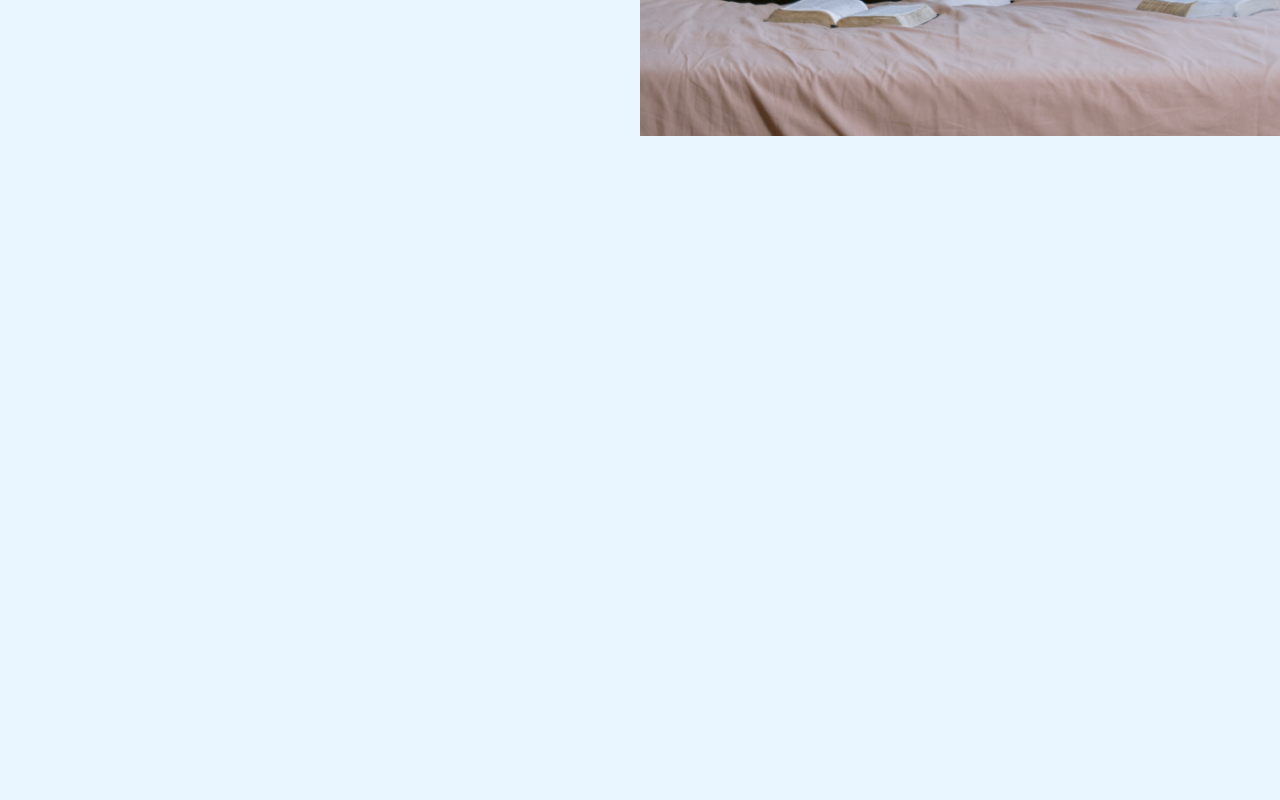
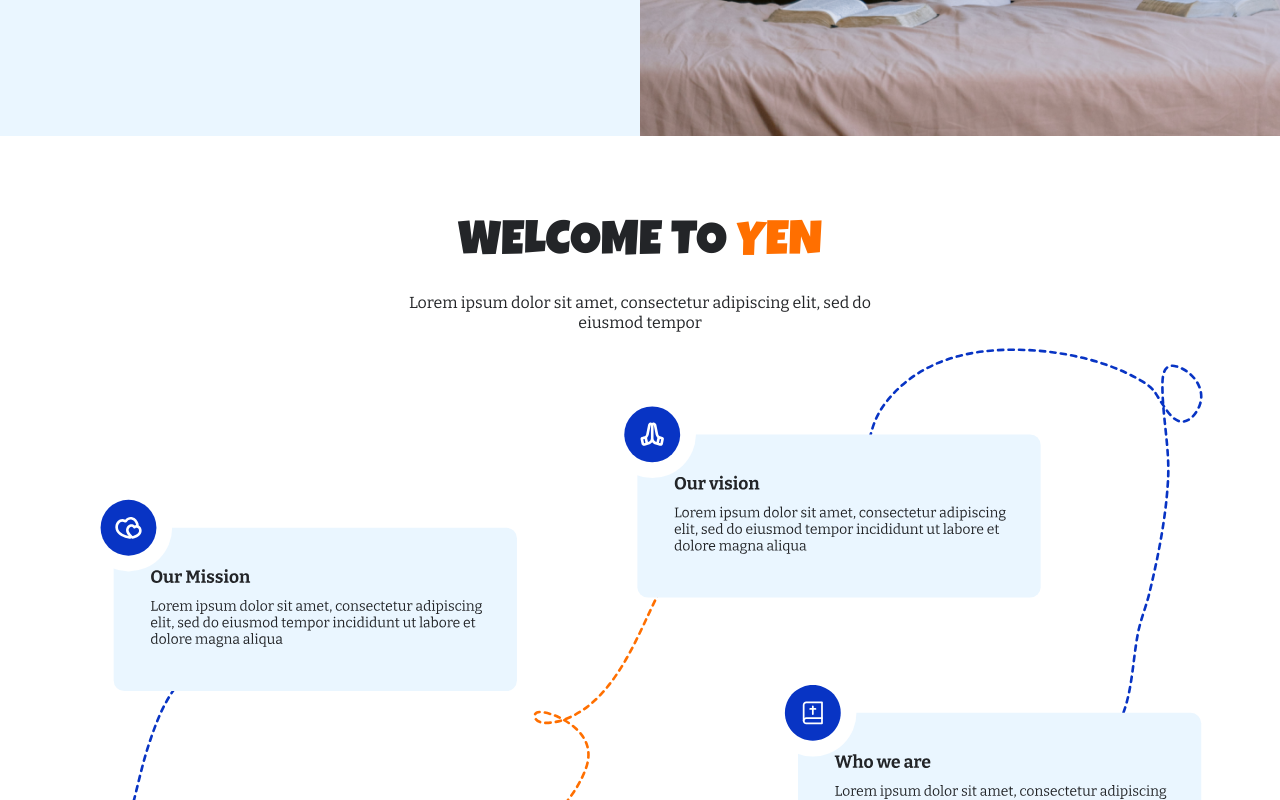
Before and after one commit to PraiseKemi/yen-website, a React (Create React App) app: page / in a window 1280 px wide. Shown: the part 580-1380 px from the top of the page. Before the commit the page ends 800 px from the top, so only its background shows below. Built offline with nearby package versions, Linux system fonts and the light colour scheme.

Commit message:
created the second section of the homepage and styled it using CSS

```diff
--- a/src/App.css
+++ b/src/App.css
@@ -47,3 +47,24 @@ header p {
   align-self: center;
   padding-left: 100px;
 }
+
+.homeWelcome {
+  background: white;
+  padding: 80px 77px;
+  text-align: center;
+}
+
+.homeWelcome h2 {
+  font-family: var(--primary-font);
+  font-size: 48px;
+  color: var(--primary-color);
+  list-style: 48px;
+}
+
+.homeWelcome p {
+  font-family: var(--secondary-font);
+  color: var(--primary-color);
+  font-size: 16px;
+  line-height: 19.2px;
+  margin-top: 20px;
+}
--- a/src/App.js
+++ b/src/App.js
@@ -1,5 +1,6 @@
 import './App.css';
 import heroimage from "./home-hero-section.png";
+import welcomeimage from "./home-welcome-section.svg";
 
 function App() {
   return (
@@ -20,6 +21,14 @@ function App() {
             </div>
           </div>
       </header>
+      <section className="homeWelcome">
+        <h2>WELCOME TO <span className="highlight">YEN</span></h2>
+        <p>Lorem ipsum dolor sit amet, consectetur adipiscing elit, sed do
+          <br />
+          eiusmod tempor
+        </p>
+        <img src={welcomeimage} alt="yen mission and vision" className="img-fluid" />
+      </section>
     </div>
   );
 }
```
Also changed, not shown: src/home-welcome-section.svg (added).
